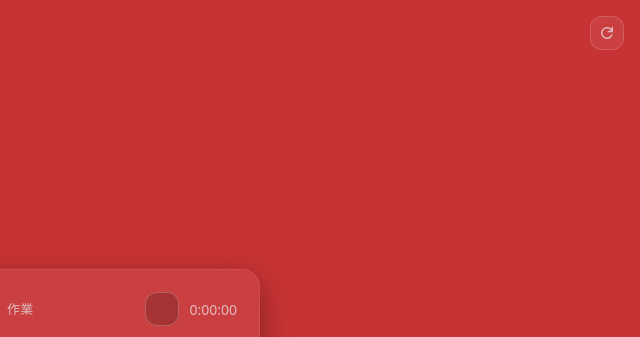
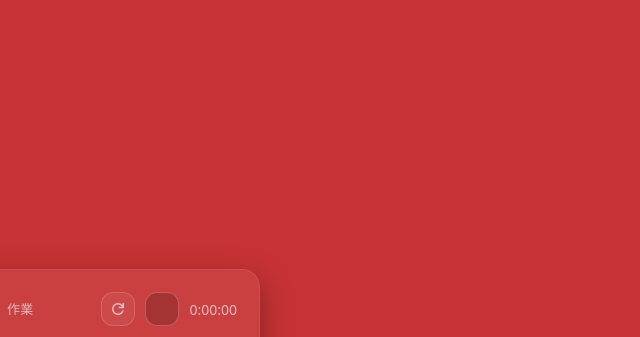
Before and after one commit to katom826/Flash-timer, a plain HTML site: page index.html in a window 1280 px wide. Shown: the top 337 px of the page, 640-1280 px from the left. Drawn offline with Linux system fonts and the light colour scheme.

Commit message:
カウントリセットボタンをカウントトグルの左に配置

```diff
--- a/index.html
+++ b/index.html
@@ -11,15 +11,6 @@
   <body>
     <main class="app is-blinking" id="app" data-mode="prep">
       <canvas class="confetti" id="confetti" aria-hidden="true"></canvas>
-
-      <button class="icon-btn top-reset" id="countResetBtn" type="button" aria-label="カウントをリセット">
-        <svg xmlns="http://www.w3.org/2000/svg" viewBox="0 -960 960 960" width="18" height="18" aria-hidden="true">
-          <path
-            fill="currentColor"
-            d="M480-160q-134 0-227-93t-93-227q0-134 93-227t227-93q69 0 132 28.5T720-690v-110h80v280H520v-80h168q-32-56-87.5-88T480-720q-100 0-170 70t-70 170q0 100 70 170t170 70q77 0 139-44t87-116h84q-28 106-114 173t-196 67Z"
-          />
-        </svg>
-      </button>
 
       <!-- Prep Mode -->
       <section class="panel" id="panel-prep" aria-labelledby="prep-title">
@@ -63,6 +54,14 @@
             <div class="preset-header">
               <div class="preset-title">作業</div>
               <div class="count-tools" aria-label="カウントモード">
+                <button class="icon-btn" id="countResetBtn" type="button" aria-label="カウントをリセット">
+                  <svg xmlns="http://www.w3.org/2000/svg" viewBox="0 -960 960 960" width="18" height="18" aria-hidden="true">
+                    <path
+                      fill="currentColor"
+                      d="M480-160q-134 0-227-93t-93-227q0-134 93-227t227-93q69 0 132 28.5T720-690v-110h80v280H520v-80h168q-32-56-87.5-88T480-720q-100 0-170 70t-70 170q0 100 70 170t170 70q77 0 139-44t87-116h84q-28 106-114 173t-196 67Z"
+                    />
+                  </svg>
+                </button>
                 <label class="check" aria-label="カウントトグル">
                   <input id="countToggle" class="check__input" type="checkbox" />
                   <span class="check__box" aria-hidden="true"></span>
--- a/style.css
+++ b/style.css
@@ -312,18 +312,6 @@ input[type="number"] {
   box-shadow: 0 0 0 4px color-mix(in srgb, var(--accent-current) 18%, transparent);
 }
 
-.top-reset {
-  position: fixed;
-  top: calc(16px + env(safe-area-inset-top));
-  right: calc(16px + env(safe-area-inset-right));
-  z-index: 60;
-  display: none;
-}
-
-.app[data-mode="prep"] .top-reset {
-  display: grid;
-}
-
 /* Checkbox-like toggle */
 .check {
   display: inline-grid;
```
